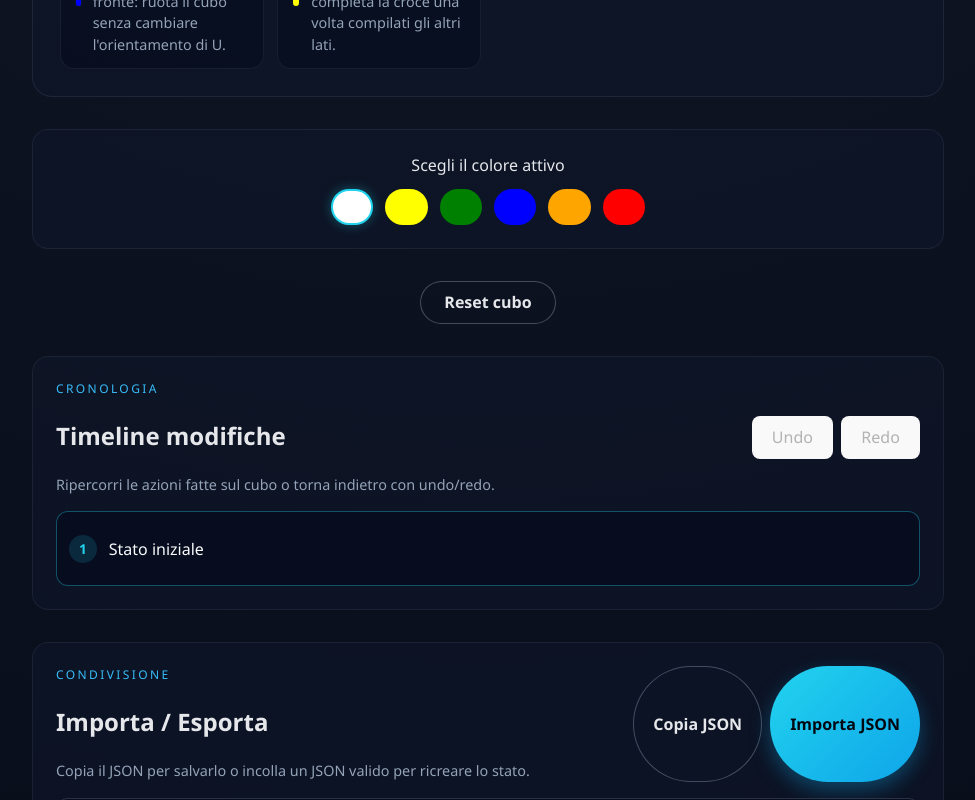
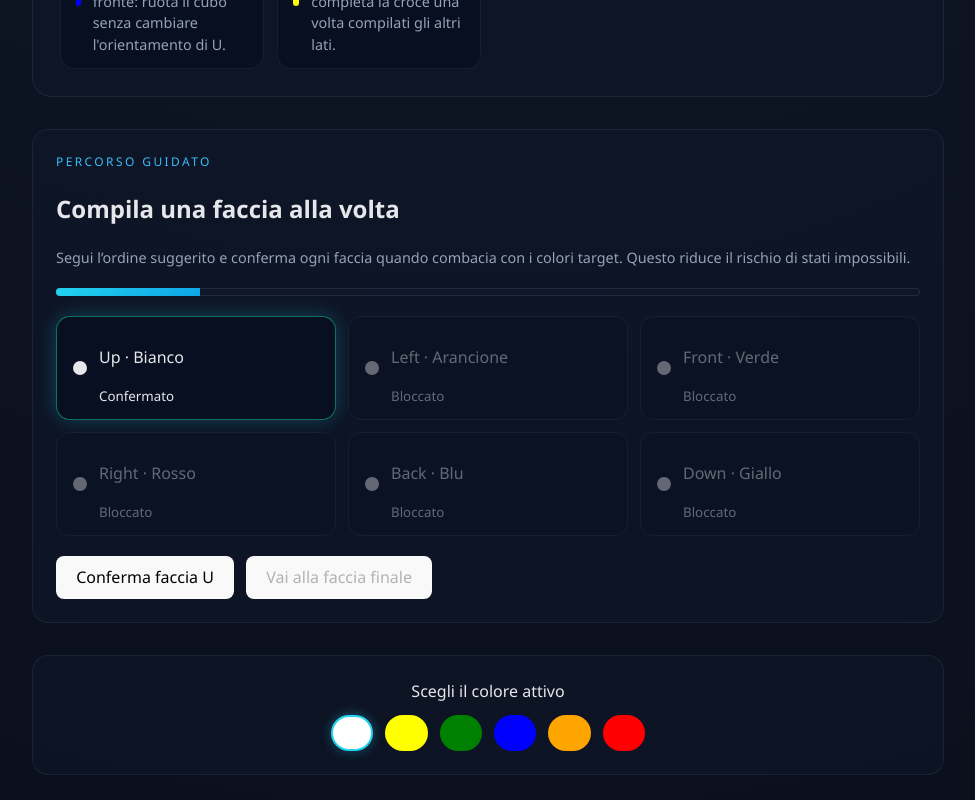
Before and after one commit to tommyagaa/Cube-solver, a React (Vite) app in the folder cubo-app/: page / in a window 1280 px wide. Shown: the part 820-1620 px from the top of the page, without its empty margins (152-1127 px from the left). Built offline with nearby package versions, Linux system fonts and the light colour scheme.

Commit message:
Add face-by-face wizard flow

```diff
--- a/cubo-app/src/App.css
+++ b/cubo-app/src/App.css
@@ -252,6 +252,7 @@ h1 {
   border: 1px solid rgba(15, 23, 42, 0.35);
   cursor: pointer;
   transition: transform 120ms ease, box-shadow 120ms ease;
+  position: relative;
 }
 
 .sticker:focus-visible {
@@ -298,6 +299,19 @@ h1 {
   min-width: 140px;
   max-width: 180px;
   text-align: center;
+}
+
+.sticker:disabled {
+  cursor: not-allowed;
+  opacity: 0.6;
+}
+
+.sticker:disabled::after {
+  content: '';
+  position: absolute;
+  inset: 0;
+  border-radius: 6px;
+  background: rgba(3, 7, 18, 0.4);
 }
 
 .sticker-error[data-issue]:hover::before,
@@ -499,6 +513,84 @@ h1 {
   font-size: 0.85rem;
 }
 
+.face-wizard {
+  width: 100%;
+  background: rgba(15, 23, 42, 0.55);
+  border-radius: 16px;
+  padding: 1.5rem;
+  box-shadow: inset 0 0 0 1px rgba(148, 163, 184, 0.1);
+  display: flex;
+  flex-direction: column;
+  gap: 1.25rem;
+}
+
+.wizard-subtitle {
+  margin: 0.35rem 0 0;
+  color: #94a3b8;
+  font-size: 0.9rem;
+}
+
+.wizard-progress {
+  width: 100%;
+  height: 8px;
+  border-radius: 999px;
+  background: rgba(15, 23, 42, 0.8);
+  box-shadow: inset 0 0 0 1px rgba(148, 163, 184, 0.15);
+  overflow: hidden;
+}
+
+.wizard-progress-bar {
+  height: 100%;
+  background: linear-gradient(135deg, #22d3ee, #0ea5e9);
+  transition: width 200ms ease;
+}
+
+.wizard-steps {
+  display: grid;
+  grid-template-columns: repeat(auto-fit, minmax(220px, 1fr));
+  gap: 0.75rem;
+}
+
+.wizard-step {
+  display: flex;
+  gap: 0.75rem;
+  align-items: center;
+  padding: 0.8rem 1rem;
+  border-radius: 14px;
+  border: 1px solid rgba(148, 163, 184, 0.2);
+  background: rgba(2, 6, 23, 0.35);
+  color: #e5e7eb;
+  text-align: left;
+  cursor: pointer;
+}
+
+.wizard-step:disabled {
+  opacity: 0.4;
+  cursor: not-allowed;
+}
+
+.wizard-step.active {
+  border-color: rgba(34, 211, 238, 0.6);
+  box-shadow: 0 0 20px rgba(34, 211, 238, 0.25);
+}
+
+.wizard-step.done {
+  border-color: rgba(16, 185, 129, 0.6);
+}
+
+.wizard-step-dot {
+  width: 14px;
+  height: 14px;
+  border-radius: 999px;
+  background: currentColor;
+}
+
+.wizard-actions {
+  display: flex;
+  gap: 0.75rem;
+  flex-wrap: wrap;
+}
+
 .diagnostics {
   width: 100%;
   background: rgba(15, 23, 42, 0.55);
--- a/cubo-app/src/App.tsx
+++ b/cubo-app/src/App.tsx
@@ -4,12 +4,14 @@ import MappingGuide from './components/MappingGuide'
 import ValidationPanel from './components/ValidationPanel'
 import StateTransferPanel from './components/StateTransferPanel'
 import HistoryPanel from './components/HistoryPanel'
+import FaceWizard from './components/FaceWizard'
 import { createSolvedCube, cloneCube } from './lib/cube/state'
 import type { Color, Face, CubeState } from './lib/cube/types'
 import { validateCubeState } from './lib/cube/validation'
 import './App.css'
 
 const palette: Color[] = ['white', 'yellow', 'green', 'blue', 'orange', 'red']
+const faceOrder: Face[] = ['U', 'L', 'F', 'R', 'B', 'D']
 
 type HistoryEntry = {
   id: number
@@ -28,6 +30,8 @@ function App() {
   const historyIdRef = useRef(1)
   const cube = timeline.entries[timeline.index]?.state ?? createSolvedCube()
   const [selectedColor, setSelectedColor] = useState<Color>('white')
+  const [completedFaces, setCompletedFaces] = useState<Set<Face>>(new Set(['U']))
+  const [activeFace, setActiveFace] = useState<Face>('U')
   const validationIssues = validateCubeState(cube)
   const { highlighted, issueMessages } = useMemo(() => {
     const highlightMap: Partial<Record<Face, Set<number>>> = {}
@@ -63,6 +67,9 @@ function App() {
   }
 
   const handleStickerClick = (face: Face, index: number) => {
+    if (face !== activeFace) {
+      return
+    }
     const next = cloneCube(cube)
     next[face][index] = selectedColor
     commitState(next, `Set ${face}${index} -> ${selectedColor}`)
@@ -70,10 +77,14 @@ function App() {
 
   const handleReset = () => {
     commitState(createSolvedCube(), 'Reset cubo')
+    setCompletedFaces(new Set(['U']))
+    setActiveFace('U')
   }
 
   const handleImport = (next: CubeState) => {
     commitState(next, 'Import JSON')
+    setCompletedFaces(new Set(['U']))
+    setActiveFace('U')
   }
 
   const undo = () => {
@@ -105,6 +116,25 @@ function App() {
       </header>
 
       <MappingGuide />
+
+      <FaceWizard
+        cube={cube}
+        completedFaces={completedFaces}
+        activeFace={activeFace}
+        onFaceComplete={(face) => {
+          setCompletedFaces((prev) => new Set(prev).add(face))
+          const currentIndex = faceOrder.findIndex((f) => f === face)
+          const nextFace = faceOrder[Math.min(faceOrder.length - 1, currentIndex + 1)]
+          setActiveFace(nextFace)
+        }}
+        onSetActiveFace={(face) => {
+          const allowedIndex = completedFaces.size
+          const targetIndex = faceOrder.findIndex((f) => f === face)
+          if (targetIndex <= allowedIndex) {
+            setActiveFace(face)
+          }
+        }}
+      />
 
       <section className="palette">
         <p>Scegli il colore attivo</p>
@@ -149,6 +179,7 @@ function App() {
           highlightedStickers={highlighted}
           issueMessages={issueMessages}
           onStickerClick={handleStickerClick}
+          activeFace={activeFace}
         />
       </section>
       <ValidationPanel issues={validationIssues} />
--- a/cubo-app/src/components/CubeNet.tsx
+++ b/cubo-app/src/components/CubeNet.tsx
@@ -9,11 +9,12 @@ type CubeNetProps = {
   onStickerClick?: (face: Face, index: number) => void
   highlightedStickers?: HighlightMap
   issueMessages?: IssueMessageMap
+  activeFace?: Face
 }
 
 const faceOrder: Face[] = ['U', 'L', 'F', 'R', 'B', 'D']
 
-const CubeNet = ({ state, onStickerClick, highlightedStickers, issueMessages }: CubeNetProps) => {
+const CubeNet = ({ state, onStickerClick, highlightedStickers, issueMessages, activeFace }: CubeNetProps) => {
   return (
     <div className="cube-net">
       {faceOrder.map((face) => (
@@ -24,6 +25,7 @@ const CubeNet = ({ state, onStickerClick, highlightedStickers, issueMessages }:
               const isHighlighted = highlightedStickers?.[face]?.has(idx) ?? false
               const tooltip = issueMessages?.[face]?.[idx]
               const tooltipText = tooltip?.join(' • ')
+              const isLocked = Boolean(activeFace && face !== activeFace)
               return (
                 <button
                   key={idx}
@@ -34,6 +36,7 @@ const CubeNet = ({ state, onStickerClick, highlightedStickers, issueMessages }:
                   style={{ backgroundColor: color }}
                   type="button"
                   aria-label={`${face} sticker ${idx}`}
+                  disabled={isLocked}
                   onClick={() => onStickerClick?.(face, idx)}
                 />
               )
--- /dev/null
+++ b/cubo-app/src/components/FaceWizard.tsx
@@ -0,0 +1,90 @@
+import type { Face, CubeState } from '../lib/cube/types'
+import { DEFAULT_FACE_COLORS } from '../lib/cube/types'
+
+const faceOrder: Face[] = ['U', 'L', 'F', 'R', 'B', 'D']
+const faceLabels: Record<Face, string> = {
+  U: 'Up · Bianco',
+  L: 'Left · Arancione',
+  F: 'Front · Verde',
+  R: 'Right · Rosso',
+  B: 'Back · Blu',
+  D: 'Down · Giallo',
+}
+
+type FaceWizardProps = {
+  cube: CubeState
+  completedFaces: Set<Face>
+  activeFace: Face
+  onFaceComplete: (face: Face) => void
+  onSetActiveFace: (face: Face) => void
+}
+
+const FaceWizard = ({ cube, completedFaces, activeFace, onFaceComplete, onSetActiveFace }: FaceWizardProps) => {
+  const completedCount = completedFaces.size
+  const progress = (completedCount / faceOrder.length) * 100
+
+  const faceIsComplete = (face: Face) => {
+    const stickers = cube[face]
+    const reference = DEFAULT_FACE_COLORS[face]
+    return stickers.every((sticker) => sticker === reference)
+  }
+
+  return (
+    <section className="face-wizard">
+      <header>
+        <p className="eyebrow small">Percorso guidato</p>
+        <h2>Compila una faccia alla volta</h2>
+        <p className="wizard-subtitle">
+          Segui l’ordine suggerito e conferma ogni faccia quando combacia con i colori target. Questo riduce il rischio di stati impossibili.
+        </p>
+      </header>
+
+      <div className="wizard-progress" aria-label={`Progresso ${completedCount} su ${faceOrder.length} facce`}>
+        <div className="wizard-progress-bar" style={{ width: `${progress}%` }} />
+      </div>
+
+      <div className="wizard-steps">
+        {faceOrder.map((face) => {
+          const done = completedFaces.has(face)
+          const disabled = !done && face !== activeFace
+          return (
+            <button
+              key={face}
+              type="button"
+              className={`wizard-step ${face === activeFace ? 'active' : ''} ${done ? 'done' : ''}`}
+              disabled={disabled}
+              onClick={() => onSetActiveFace(face)}
+            >
+              <span className="wizard-step-dot" />
+              <div>
+                <p>{faceLabels[face]}</p>
+                <small>{done ? 'Confermato' : face === activeFace ? 'In corso' : 'Bloccato'}</small>
+              </div>
+            </button>
+          )
+        })}
+      </div>
+
+      <div className="wizard-actions">
+        <button
+          type="button"
+          className="ghost"
+          disabled={!faceIsComplete(activeFace)}
+          onClick={() => onFaceComplete(activeFace)}
+        >
+          Conferma faccia {activeFace}
+        </button>
+        <button
+          type="button"
+          className="primary"
+          disabled={completedFaces.size < faceOrder.length}
+          onClick={() => onSetActiveFace('D')}
+        >
+          Vai alla faccia finale
+        </button>
+      </div>
+    </section>
+  )
+}
+
+export default FaceWizard
```
